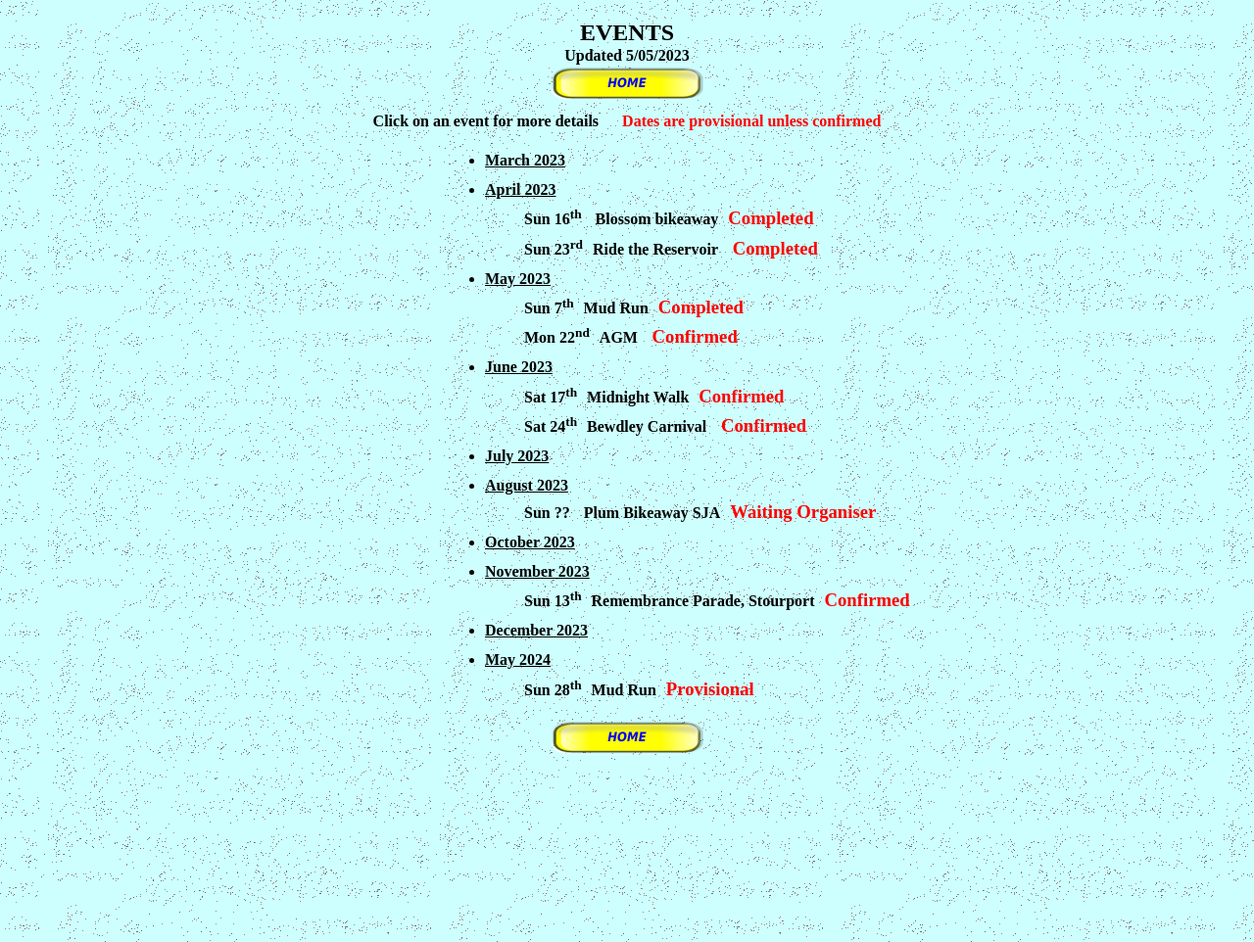
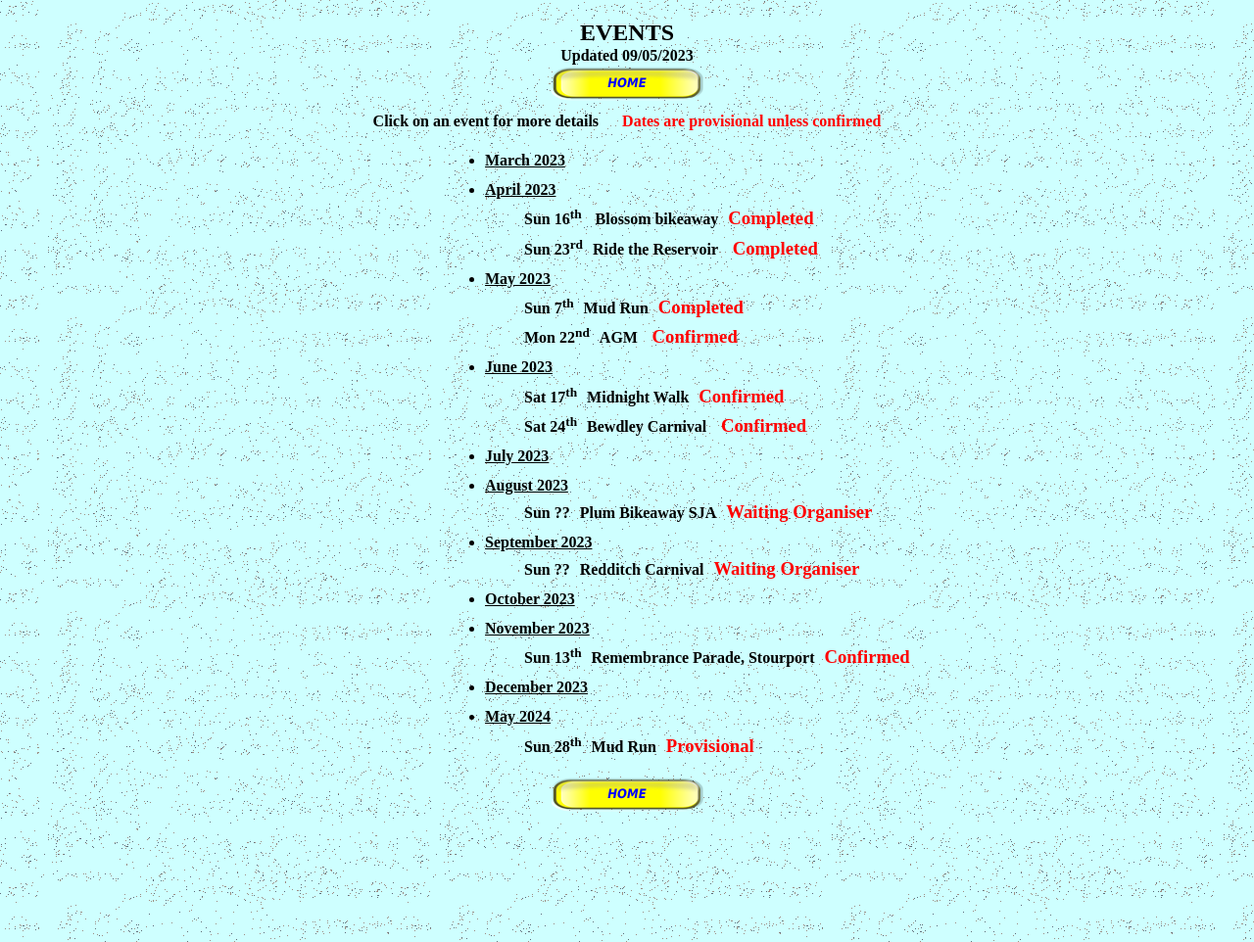
Before and after one commit to ellisbirt/msvraynet, a plain HTML site: page page2.html in a window 1280 px wide. Shown: the top 962 px of the page at 98% size. Drawn offline with Linux system fonts and the light colour scheme.

Commit message:
Added Redditch Carnival

```diff
--- a/page2.html
+++ b/page2.html
@@ -356,7 +356,7 @@
     <div id="divMain">
         <div class="C-10">EVENTS</div>
         <div id="txt_79">
-            <p class="Normal P-1"><span class="C-1">Updated 5/05/2023</span></p>
+            <p class="Normal P-1"><span class="C-1">Updated 09/05/2023</span></p>
         </div>
         <div class="center img-button">
             <a href="index.html" id="btn_166" class="ActiveButton">
@@ -401,7 +401,13 @@
                 <li class="Normal P-3 Month" style="text-indent:0;margin-left:15.0px;">
                     <span class="C-3">August 2023</span>
                     <ul style="list-style-type:none">
-                        <li><a href="#"><span class="C-1 Date">Sun ??</span> Plum Bikeaway SJA<span class="C-4">Waiting Organiser</span></a></li>
+                        <li><a href="#"><span class="C-1 Date">Sun ??</span>Plum Bikeaway SJA<span class="C-4">Waiting Organiser</span></a></li>
+                    </ul>
+                </li>
+                <li class="Normal P-3 Month" style="text-indent:0;margin-left:15.0px;">
+                    <span class="C-3">September 2023</span>
+                    <ul style="list-style-type:none">
+                        <li><a href="#"><span class="C-1 Date">Sun ??</span>Redditch Carnival<span class="C-4">Waiting Organiser</span></a></li>
                     </ul>
                 </li>
                 <li class="Normal P-3 Month" style="text-indent:0;margin-left:15.0px;"><span class="C-3">October 2023</span></li>
```
